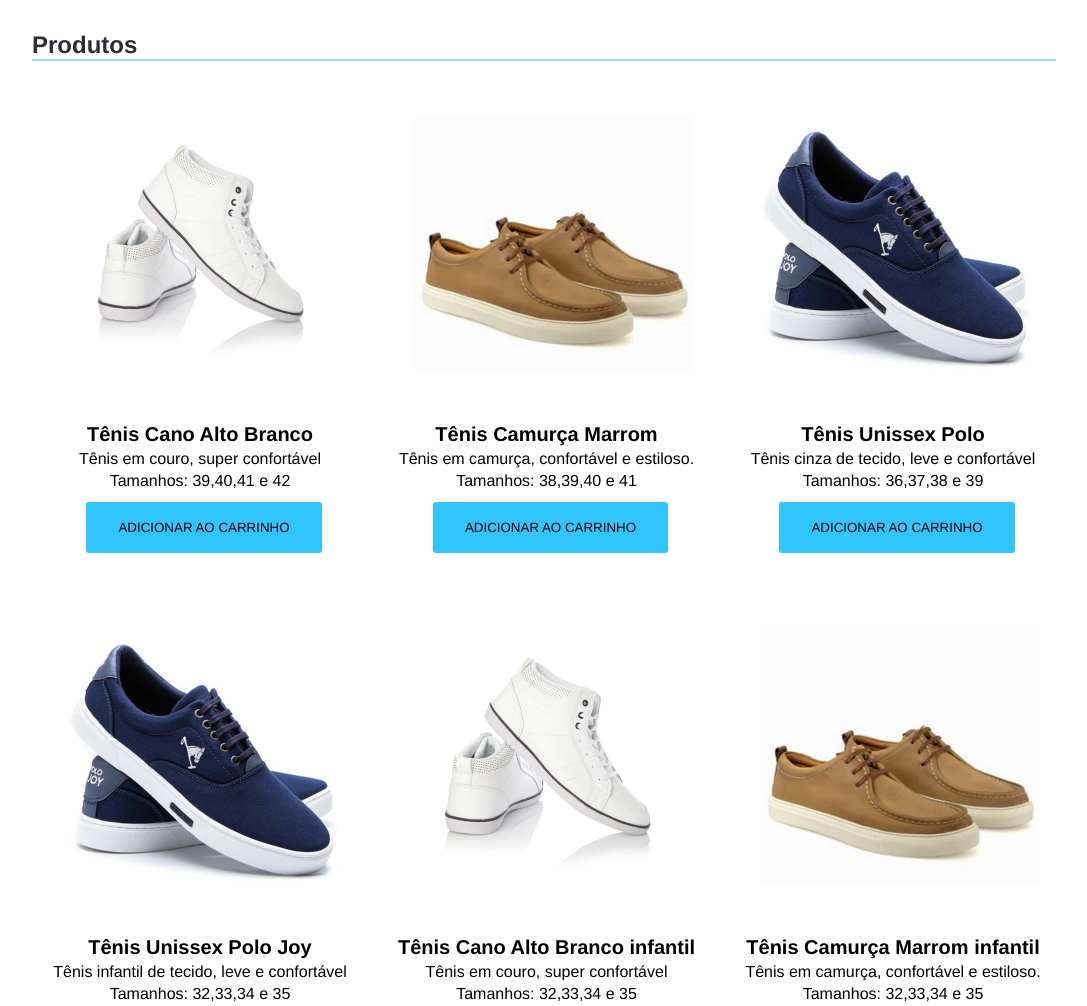
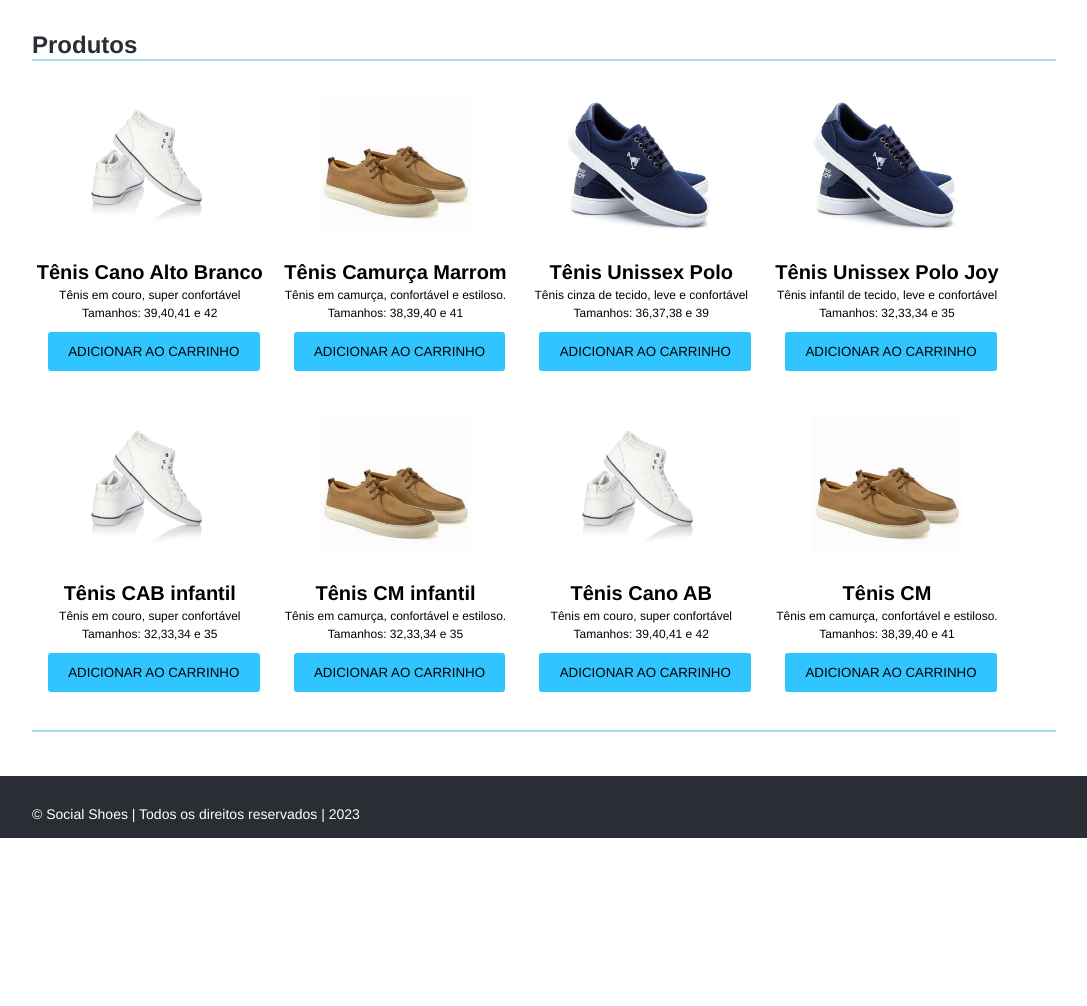
Before and after one commit to ouriquesg/projetoResposivo, a plain HTML site: page index.html in a window 1280 px wide. Shown: the part 439-1445 px from the top of the page, without its empty margins (96-1183 px from the left). After the commit the page ends 1277 px from the top, so only its background shows below. Drawn offline with nearby package versions, Linux system fonts and the light colour scheme.

Commit message:
ajuste layout

```diff
--- a/index.html
+++ b/index.html
@@ -79,16 +79,30 @@
                     </li>
                     <li>
                         <img src="./picture/sapatenisCanoAltoCouroBranco.png" />
-                        <h4>Tênis Cano Alto Branco infantil</h4>
+                        <h4>Tênis CAB infantil</h4>
                         <p>Tênis em couro, super confortável</p>
                         <p>Tamanhos: 32,33,34 e 35</p>
                         <button>Adicionar ao carrinho</button>
                     </li>
                     <li>
                         <img src="./picture/sapatenisCamurcaMarrom.png" />
-                        <h4>Tênis Camurça Marrom infantil</h4>
+                        <h4>Tênis CM infantil</h4>
                         <p>Tênis em camurça, confortável e estiloso. </p>
                         <p>Tamanhos: 32,33,34 e 35</p>
+                        <button>Adicionar ao carrinho</button>
+                    </li>
+                    <li>
+                        <img src="./picture/sapatenisCanoAltoCouroBranco.png" />
+                        <h4>Tênis Cano AB</h4>
+                        <p>Tênis em couro, super confortável</p>
+                        <p>Tamanhos: 39,40,41 e 42</p>
+                        <button>Adicionar ao carrinho</button>
+                    </li>
+                    <li>
+                        <img src="./picture/sapatenisCamurcaMarrom.png" />
+                        <h4>Tênis CM</h4>
+                        <p>Tênis em camurça, confortável e estiloso. </p>
+                        <p>Tamanhos: 38,39,40 e 41</p>
                         <button>Adicionar ao carrinho</button>
                     </li>
                 </ul>
--- a/main.css
+++ b/main.css
@@ -70,18 +70,20 @@ p{
 .listaProdutos ul{
     list-style: none;
     display: grid;
-    grid-template-columns: repeat(3, 32%);
+    grid-template-columns: repeat(4, 23%);
     column-gap: 1%;
     row-gap: 3%;
     text-align: center;
     margin-bottom: 56px;
+    width: 100%;
 }
 .listaProdutos ul li p{
     margin-top: 4px;
+    font-size: 12px;
 }
 .listaProdutos ul li button{
-    width: 70%;
-    padding: 18px;
+    width: 90%;
+    padding: 12px;
     margin-top: 12px;
     margin-left: 8px;
     text-transform: uppercase;
@@ -89,6 +91,9 @@ p{
     border: none;
     border-radius: 3px;
     cursor: pointer;
+}
+.listaProdutos ul li img{
+    width: 80%;
 }
 .listaProdutos ul li button:hover{
     background-color: var(--verdeEscuro);
```
